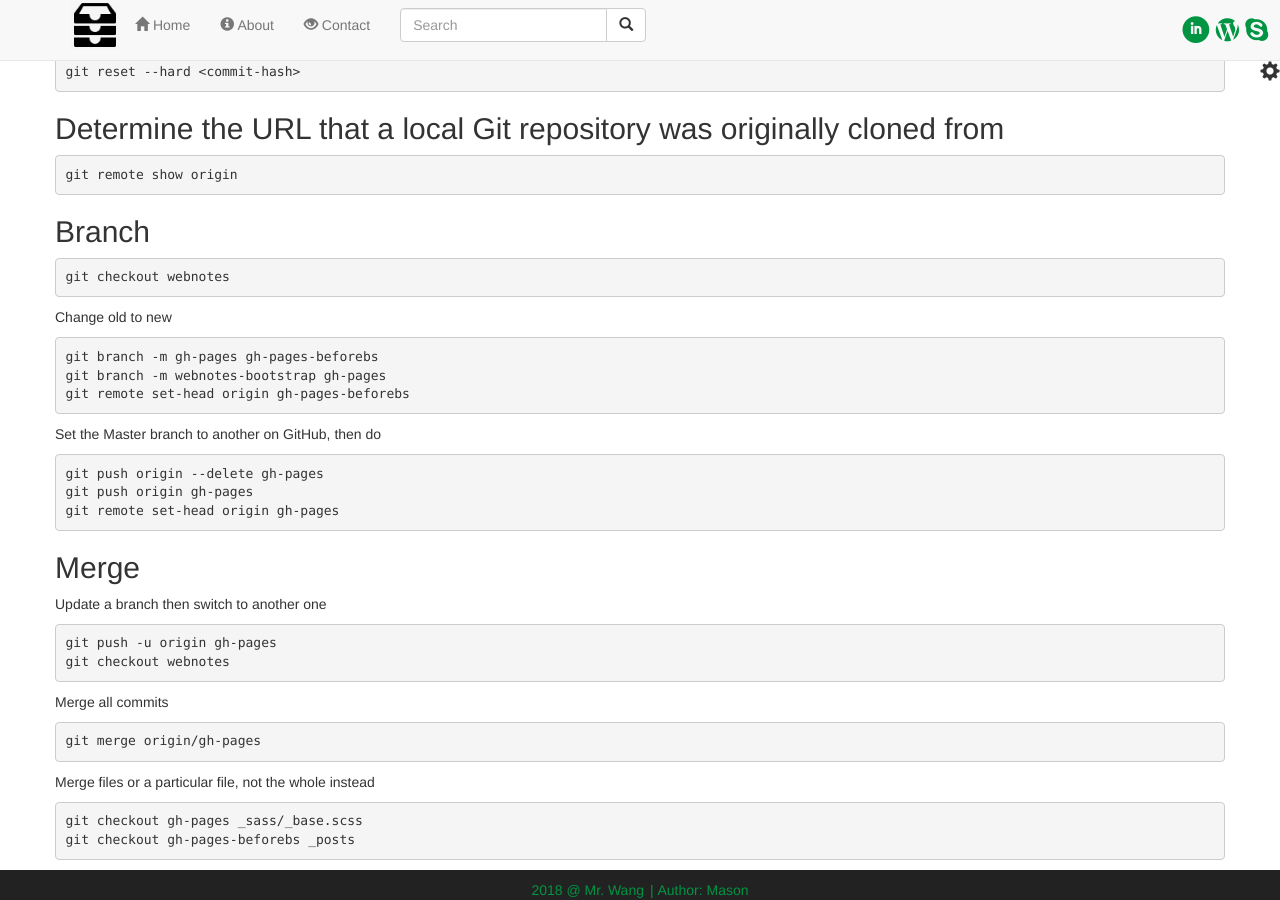
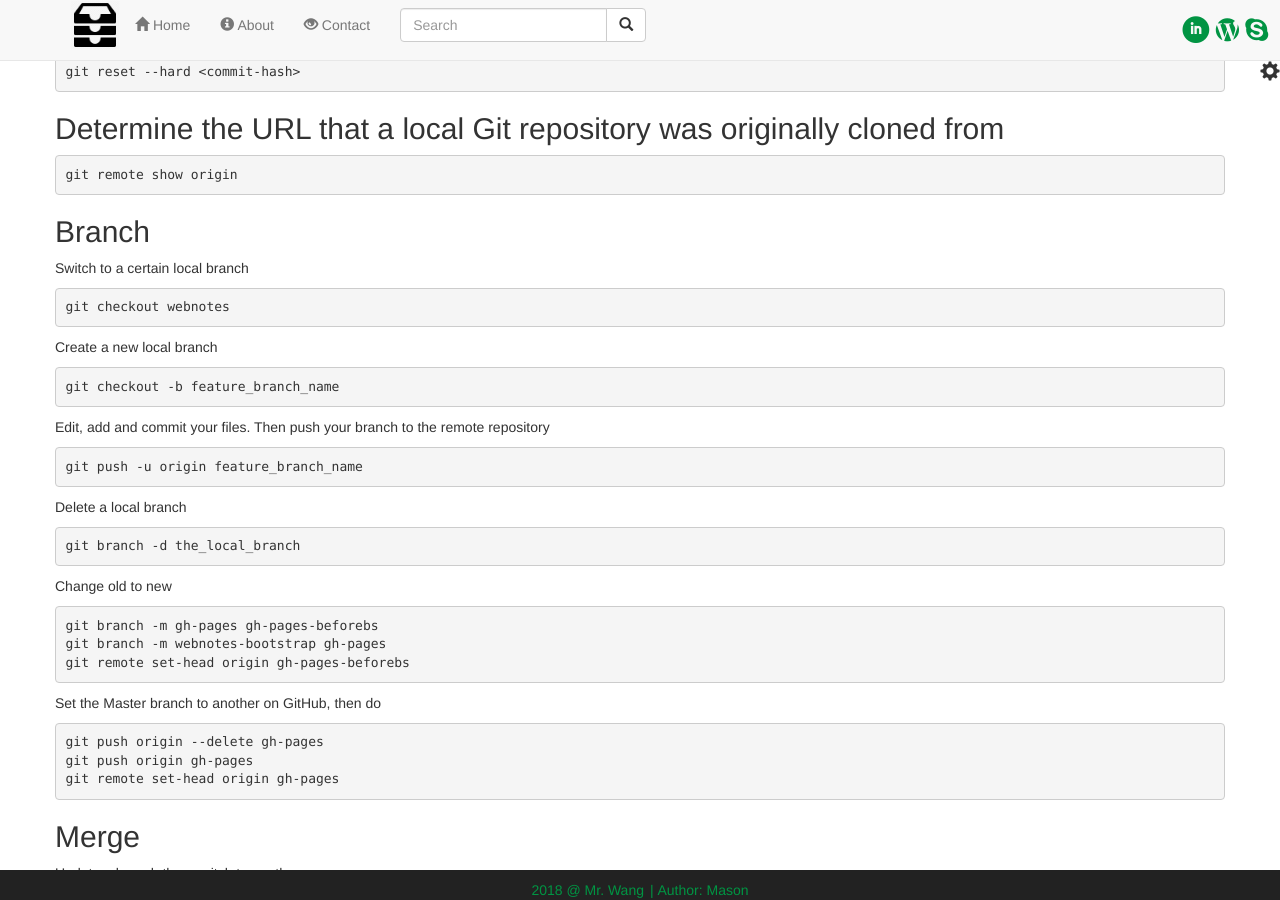
Before and after one commit to mason-mx/jekyll_demo, a Jekyll site: the page built from _posts/1000-01-01-gittricks.md, in a window 1280 px wide and 900 px high, scrolled down 618 px. Built offline with Jekyll 4.4.1, drawn with Linux system fonts in a browser that asks for light colours; nearby versions of some CDN libraries.

Commit message:
git checkout and push -u

````diff
--- a/_posts/1000-01-01-gittricks.md
+++ b/_posts/1000-01-01-gittricks.md
@@ -45,8 +45,28 @@ git remote show origin
 
 ## Branch
 
+Switch to a certain local branch
+
 ```
 git checkout webnotes
+```
+
+Create a new local branch
+
+```
+git checkout -b feature_branch_name
+```
+
+Edit, add and commit your files. Then push your branch to the remote repository
+
+```
+git push -u origin feature_branch_name
+```
+
+Delete a local branch
+
+```
+git branch -d the_local_branch
 ```
 
 Change old to new
````
